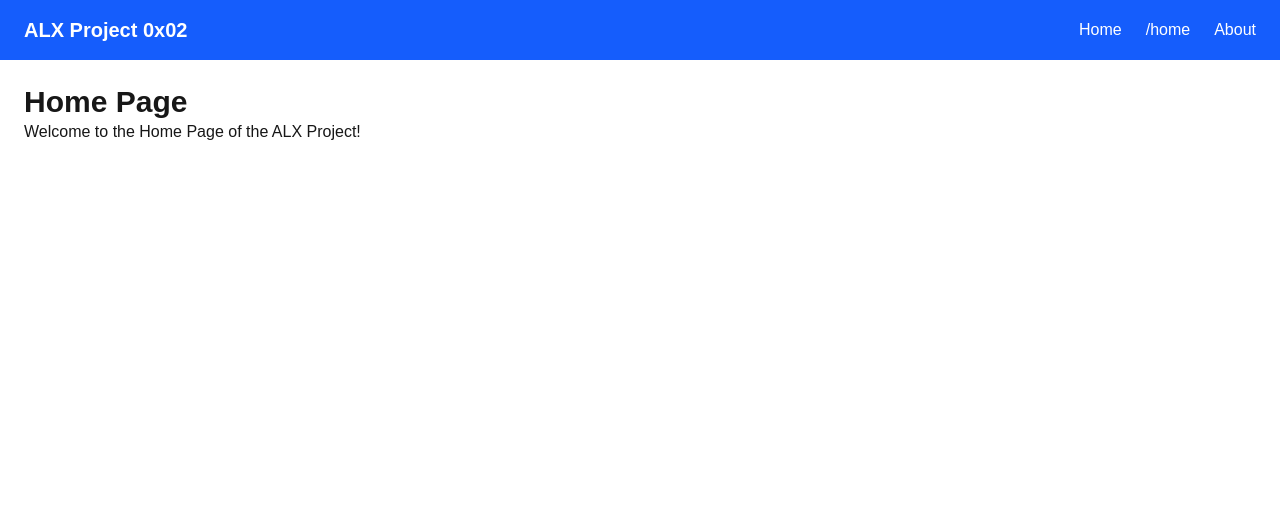
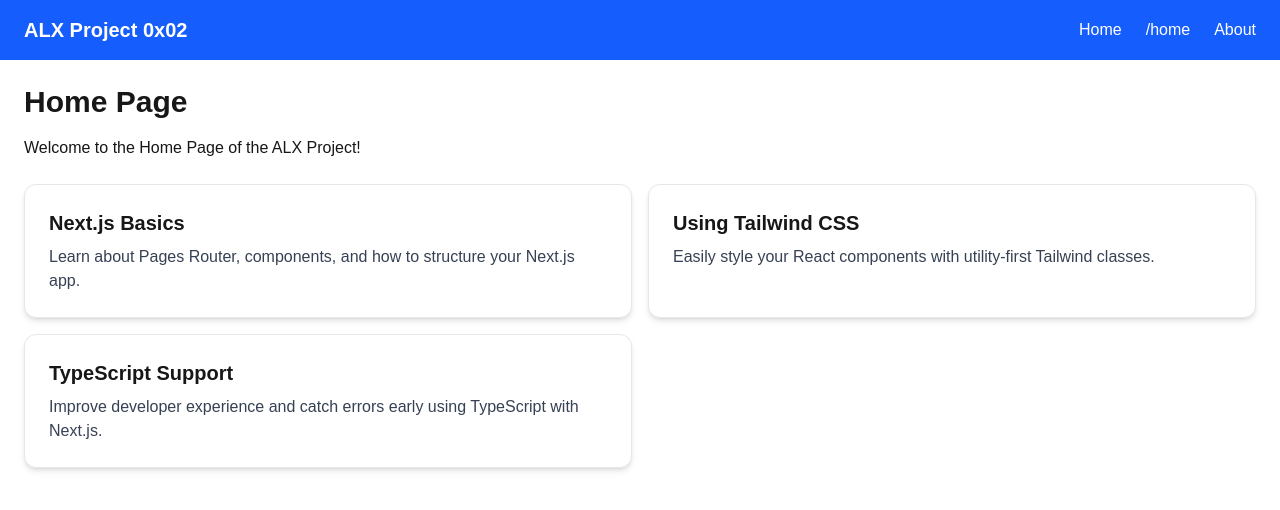
Before and after one commit to Mohamed-Amine-Nafia/alx-project-0x02-setup, a Next.js app in the folder alx-project-0x02/: page /Home in a window 1280 px wide. Shown: the top 510 px of the page. Built offline with nearby package versions, Linux system fonts and the light colour scheme.

Commit message:
add Card.tsx component

```diff
--- /dev/null
+++ b/alx-project-0x02/components/common/Card.tsx
@@ -0,0 +1,13 @@
+import React from "react";
+import { CardProps } from "@/interfaces";
+
+const Card: React.FC<CardProps> = ({ title, content }) => {
+  return (
+    <div className="bg-white rounded-xl shadow-md p-6 border border-gray-200 hover:shadow-lg transition">
+      <h3 className="text-xl font-semibold mb-2">{title}</h3>
+      <p className="text-gray-700">{content}</p>
+    </div>
+  );
+};
+
+export default Card;
--- a/alx-project-0x02/interfaces/index.ts
+++ b/alx-project-0x02/interfaces/index.ts
@@ -2,3 +2,8 @@ export interface WelcomeMessage {
   title: string;
   description: string;
 }
+
+export interface CardProps {
+  title: string;
+  content: string;
+}
--- a/alx-project-0x02/pages/Home.tsx
+++ b/alx-project-0x02/pages/Home.tsx
@@ -1,12 +1,28 @@
 import Header from "@/components/layout/Header";
+import Card from "@/components/common/Card";
 
 const HomePage = () => {
   return (
     <>
       <Header />
-      <main className="p-6">
-        <h1 className="text-3xl font-bold">Home Page</h1>
+      <main className="p-6 space-y-4">
+        <h1 className="text-3xl font-bold mb-4">Home Page</h1>
         <p>Welcome to the Home Page of the ALX Project!</p>
+
+        <div className="grid md:grid-cols-2 gap-4 mt-6">
+          <Card
+            title="Next.js Basics"
+            content="Learn about Pages Router, components, and how to structure your Next.js app."
+          />
+          <Card
+            title="Using Tailwind CSS"
+            content="Easily style your React components with utility-first Tailwind classes."
+          />
+          <Card
+            title="TypeScript Support"
+            content="Improve developer experience and catch errors early using TypeScript with Next.js."
+          />
+        </div>
       </main>
     </>
   );
```
